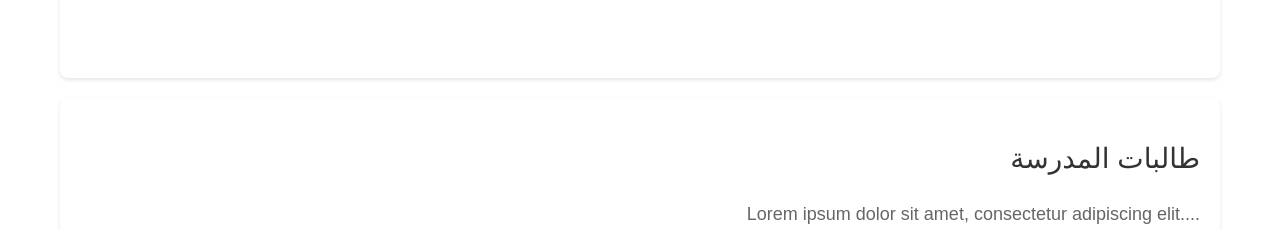
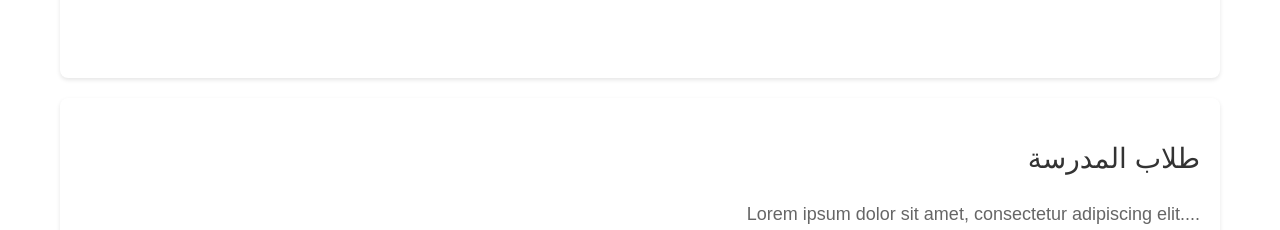
Before and after one commit to ashrofa72/school_management_grades, a Next.js app: page / in a window 1280 px wide. Shown: the part 1420-1650 px from the top of the page. Built offline with nearby package versions, Linux system fonts and the light colour scheme; a web font is replaced by a local one.

Commit message:
15 commit

```diff
--- a/app/layout.js
+++ b/app/layout.js
@@ -1,20 +1,20 @@
-import localFont from "next/font/local";
-import "./globals.css";
+import localFont from 'next/font/local';
+import './globals.css';
 
 const geistSans = localFont({
-  src: "./fonts/GeistVF.woff",
-  variable: "--font-geist-sans",
-  weight: "100 900",
+  src: './fonts/GeistVF.woff',
+  variable: '--font-geist-sans',
+  weight: '100 900',
 });
 const geistMono = localFont({
-  src: "./fonts/GeistMonoVF.woff",
-  variable: "--font-geist-mono",
-  weight: "100 900",
+  src: './fonts/GeistMonoVF.woff',
+  variable: '--font-geist-mono',
+  weight: '100 900',
 });
 
 export const metadata = {
-  title: "Create Next App",
-  description: "Generated by create next app",
+  title: 'فاطمة الزهراء الثانوية بنات',
+  description: 'Generated by create next app',
 };
 
 export default function RootLayout({ children }) {
--- a/app/page.js
+++ b/app/page.js
@@ -51,7 +51,7 @@ export default function Home() {
       {/* Students Section */}
       <Link href="/students">
         <section className={styles.section}>
-          <h2>طالبات المدرسة</h2>
+          <h2>طلاب المدرسة</h2>
           <p>Lorem ipsum dolor sit amet, consectetur adipiscing elit....</p>
           <Image
             src="/images/solutions-overview-1@2x.png"
--- a/app/students/second-year/page.js
+++ b/app/students/second-year/page.js
@@ -55,7 +55,7 @@ export default function SecondYear() {
     printWindow.document.write(`
       <html>
         <head>
-          <title>Print</title>
+          <title>${selectedSubject} كشف درجات</title>
           <style>
             /* Custom print styles */
             @import url('https://fonts.googleapis.com/css2?family=Almarai:wght@700&family=Marhey:wght@300..700&display=swap');
```
